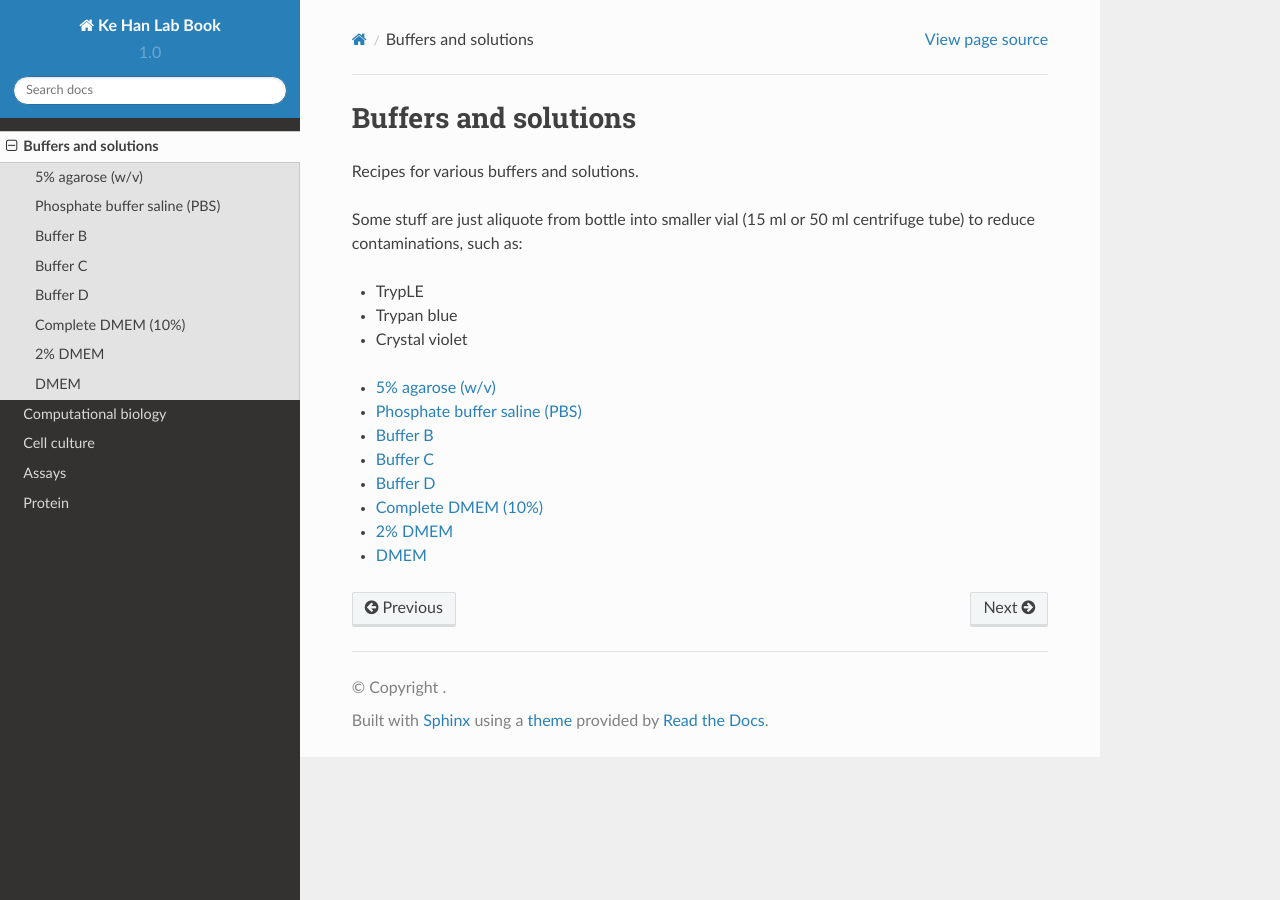
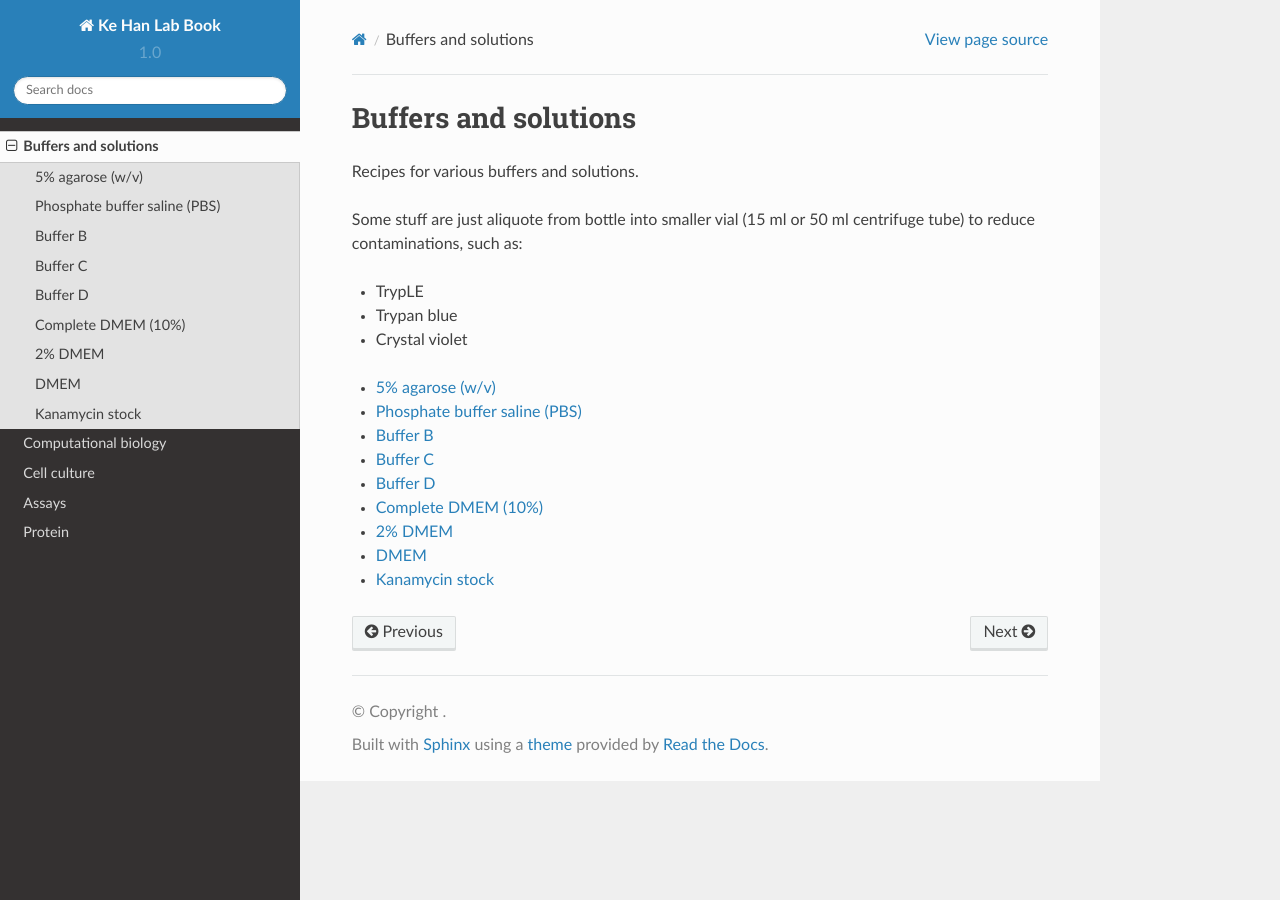
Before and after one commit to kehantan/labbook, a Sphinx documentation site: the page built from docs/buffers_solutions.rst, in a window 1280 px wide. Built offline with Sphinx 7.4.7 and the Read the Docs theme 2.0.0, drawn with Linux system fonts in a browser that asks for light colours.

Commit message:
Update buffers_solutions.rst

```diff
--- a/docs/buffers_solutions.rst
+++ b/docs/buffers_solutions.rst
@@ -20,3 +20,4 @@
    buffers_solutions/10_dmem
    buffers_solutions/2_dmem
    buffers_solutions/dmem
+   buffers_solutions/kanamycin
```
